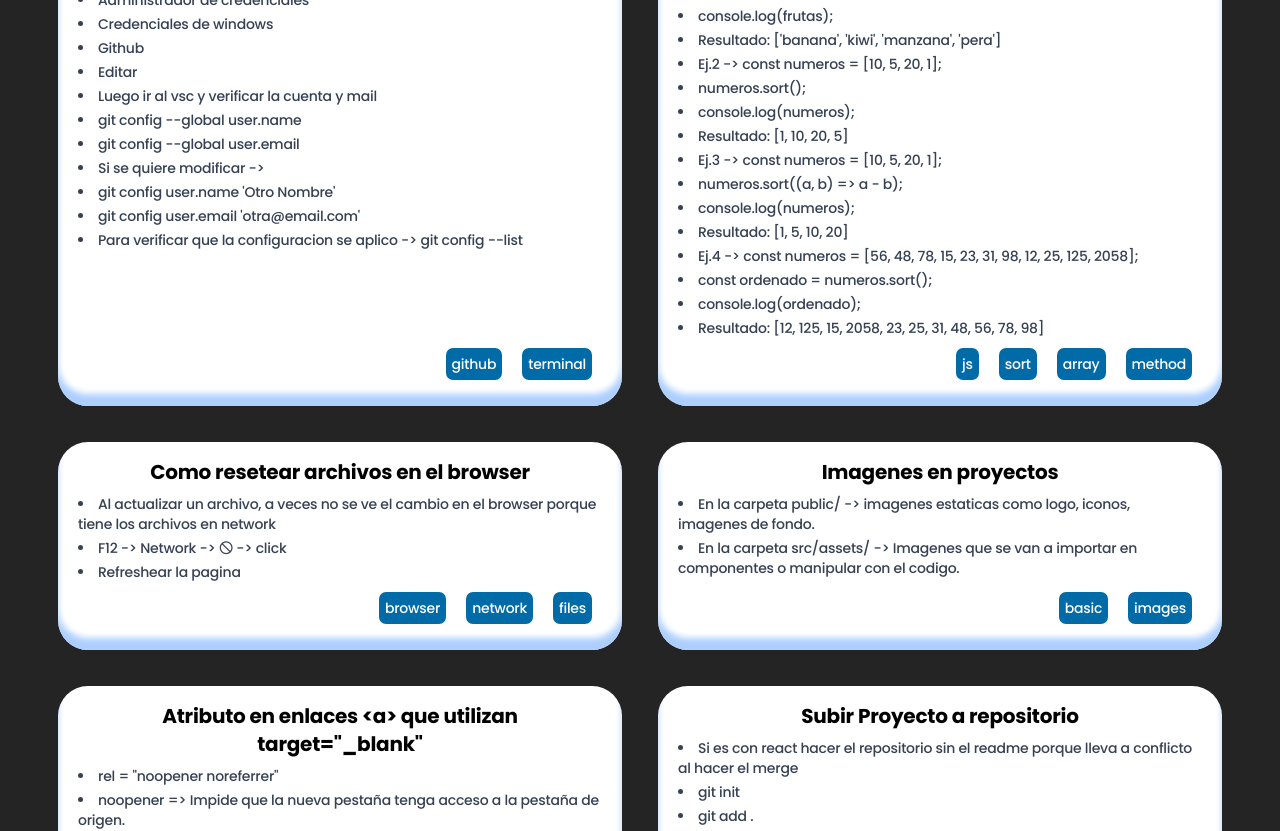
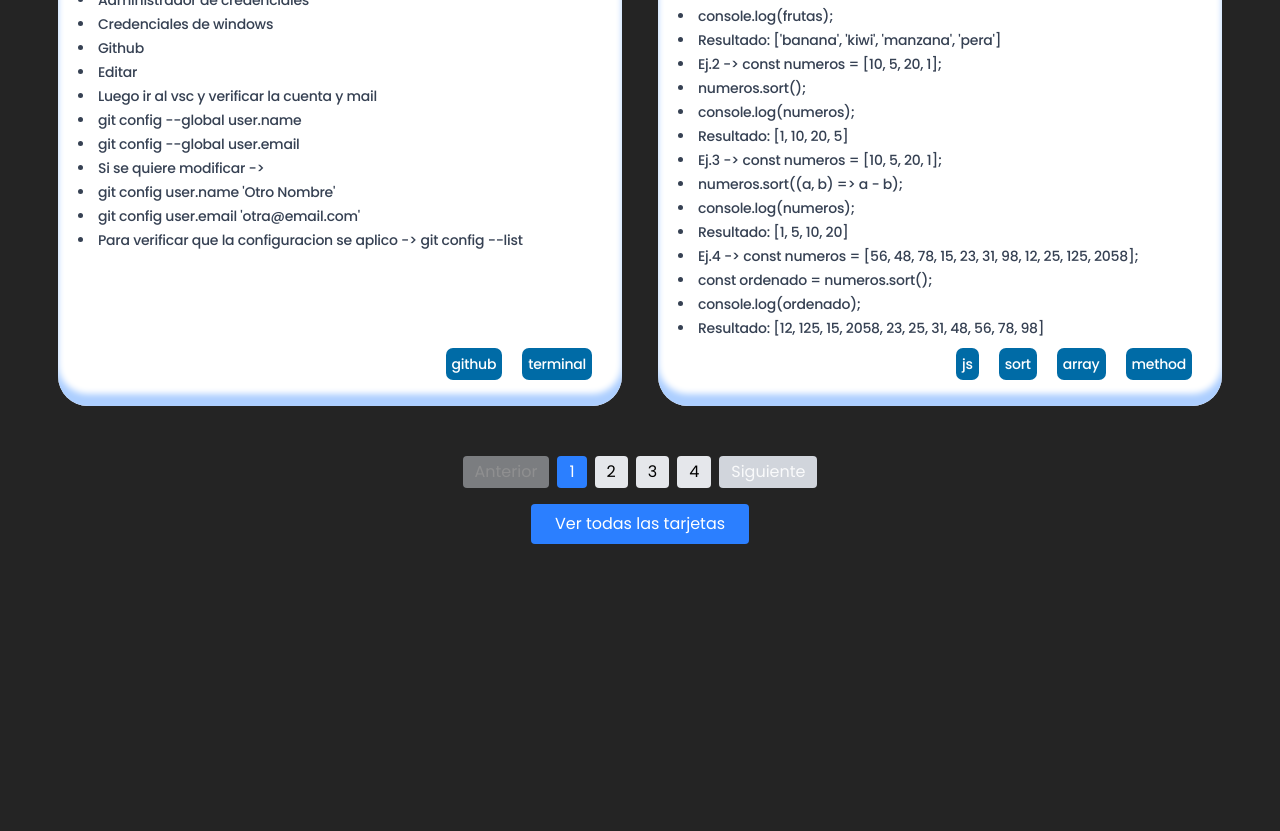
Before and after one commit to german-zaracho/handler, a React (Vite) app: page / in a window 1280 px wide. Shown: the part 810-1641 px from the top of the page. After the commit the page ends 1386 px from the top, so only its background shows below. Built offline with nearby package versions, Linux system fonts and the light colour scheme.

Commit message:
pagination

```diff
--- a/src/App.tsx
+++ b/src/App.tsx
@@ -9,19 +9,44 @@ type CardData = {
   tags: string[];
 };
 
+const CARDS_PER_PAGE = 6;
+
 function App() {
 
   const [filter, setFilter] = useState<string>('');
   const [cards, setCards] = useState<CardData[]>([]);
+  const [currentPage, setCurrentPage] = useState<number>(1);
+  const [showAll, setShowAll] = useState<boolean>(false);
 
   useEffect(() => {
     // Simula fetch si viniera de una API
     setCards(data);
   }, []);
 
+  // Cuando cambia el filtro, reiniciamos la página a 1
+  useEffect(() => {
+    setCurrentPage(1);
+    setShowAll(false); // esta línea hace que vuelva la paginación
+  }, [filter]);
+
+  // Filtro
   const filteredCards = cards.filter(card =>
     card.tags.some(tag => tag.toLowerCase().includes(filter))
   );
+
+  // Paginación
+  const totalPages = Math.ceil(filteredCards.length / CARDS_PER_PAGE);
+  const startIndex = (currentPage - 1) * CARDS_PER_PAGE;
+  const endIndex = startIndex + CARDS_PER_PAGE;
+  const visibleCards = showAll ? filteredCards : filteredCards.slice(startIndex, endIndex);
+
+  const handlePageChange = (newPage: number) => {
+    if (newPage >= 1 && newPage <= totalPages) {
+      setCurrentPage(newPage);
+    }
+  };
+
+  const handleShowAll = () => setShowAll(true);
 
   return (
     <>
@@ -31,15 +56,62 @@ function App() {
         type="text"
         placeholder="Buscar por tag..."
         value={filter}
-        onChange={(e) => setFilter(e.target.value.toLowerCase())}
+        onChange={(e) => {
+          setFilter(e.target.value.toLowerCase());
+        }}
         className="border border-gray-300 rounded-lg px-4 py-2 mb-4 w-full md:w-1/2"
       />
 
       <div className="p-4 grid grid-cols-1 md:grid-cols-2 gap-4">
-        {filteredCards.map((card, index) => (
-          <Card key={index} title={card.title} items={card.items} tags={card.tags}/>
+        {visibleCards.map((card, index) => (
+          <Card key={index} title={card.title} items={card.items} tags={card.tags} />
         ))}
       </div>
+
+      {/* Controles de paginación  */}
+      {!showAll && filteredCards.length > CARDS_PER_PAGE && (
+        <div className="flex flex-col items-center gap-4 mt-6">
+          <div className="flex items-center gap-2">
+            <button
+              onClick={() => handlePageChange(currentPage - 1)}
+              disabled={currentPage === 1}
+              className="px-3 py-1 bg-gray-300 rounded disabled:opacity-50"
+            >
+              Anterior
+            </button>
+
+            {/* 🔢 Números de página */}
+            {Array.from({ length: totalPages }, (_, i) => i + 1).map((pageNum) => (
+              <button
+                key={pageNum}
+                onClick={() => handlePageChange(pageNum)}
+                className={`px-3 py-1 rounded
+            ${pageNum === currentPage
+                    ? 'bg-blue-500 text-white'
+                    : 'bg-gray-200 text-black hover:bg-gray-300'}`}
+              >
+                {pageNum}
+              </button>
+            ))}
+
+            <button
+              onClick={() => handlePageChange(currentPage + 1)}
+              disabled={currentPage === totalPages}
+              className="px-3 py-1 bg-gray-300 rounded disabled:opacity-50"
+            >
+              Siguiente
+            </button>
+          </div>
+
+          {/* Ver todas */}
+          <button
+            onClick={handleShowAll}
+            className="px-6 py-2 bg-blue-500 text-white rounded hover:bg-blue-600"
+          >
+            Ver todas las tarjetas
+          </button>
+        </div>
+      )}
 
     </>
   )
```
